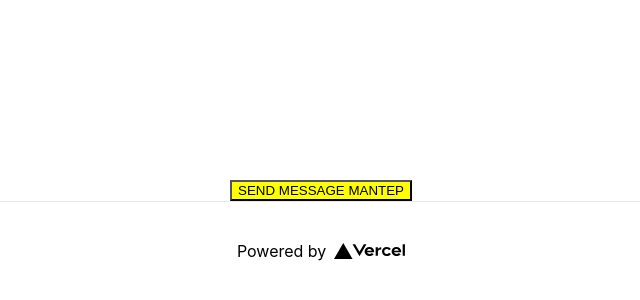
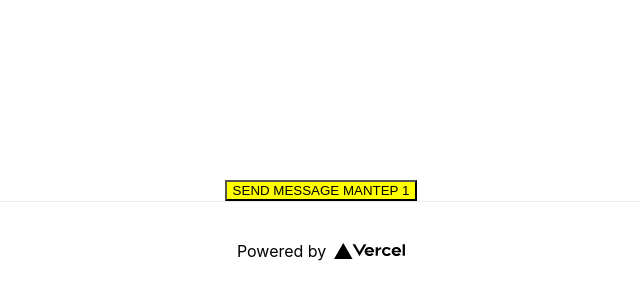
Before and after one commit to vrizawahyu22/nextwebview, a Next.js app: page / in a window 1280 px wide. Shown: the part 160-460 px from the top of the page, without its empty margins (319-959 px from the left). Built offline with nearby package versions, Linux system fonts and the light colour scheme.

Commit message:
Manteepp

```diff
--- a/pages/index.js
+++ b/pages/index.js
@@ -8,7 +8,7 @@ export default function Home() {
 
   useEffect(() => {
     document.addEventListener("message", function(msg) {
-      setColor(msg)
+      setColor(msg.data)
     }, false);
   }, []);
 
@@ -22,7 +22,7 @@ export default function Home() {
         <title>Create Next App</title>
         <link rel="icon" href="/favicon.ico" />
       </Head>
-      <button onClick={onPostMessage} style={{ backgroundColor: color }}>SEND MESSAGE MANTEP</button>
+      <button onClick={onPostMessage} style={{ backgroundColor: color }}>SEND MESSAGE MANTEP 1</button>
 
       <footer className={styles.footer}>
         <a
```
